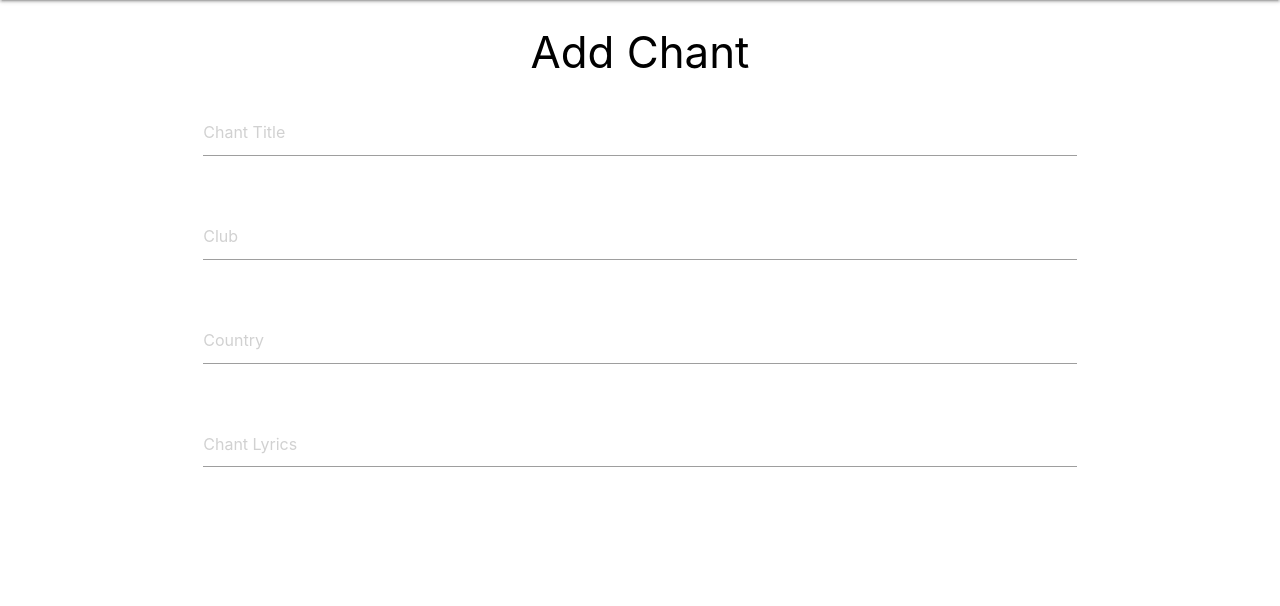
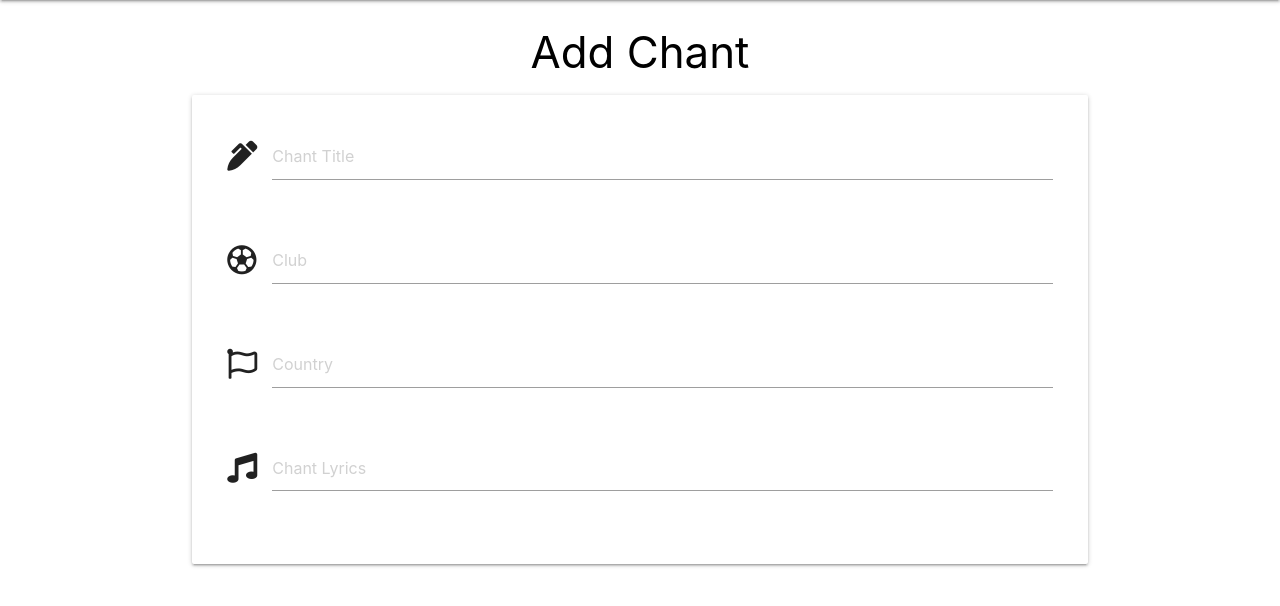
Before and after one commit to RoyoftheRavers/football_game_of_chants, a Flask app: page /add_chant in a window 1280 px wide. Shown: the part 64-670 px from the top of the page. Run offline with Flask 2, Linux system fonts and the light colour scheme; some libraries are stand-ins or nearby versions.

Commit message:
Form icons updated on Add Chant page

```diff
--- a/templates/add_chant.html
+++ b/templates/add_chant.html
@@ -3,28 +3,32 @@
 
     <h3 class="black-text darken-4 center-align">Add Chant</h3>
 
-    <div class="row">
+    <div class="row card-panel">
         <form class="col s12">
             <div class="row">
                 <div class="input-field col s12">
-                <input placeholder="Chant Title" id="chant_title" name="chant_title" minlength="5" maxlength="50" type="text" class="validate" required>
-                <label for="chant_title"></label>
+                    <i class="fas fa-pen-alt prefix"></i>
+                    <input placeholder="Chant Title" id="chant_title" name="chant_title" minlength="5" maxlength="50" type="text" class="validate" required>
+                    <label for="chant_title"></label>
                 </div>
             </div>
             <div class="row">
                 <div class="input-field col s12">
+                    <i class="far fa-futbol prefix"></i>
                     <input placeholder="Club" id="club_name" name="club_name" minlength="5" maxlength="50" type="text" class="validate" required>
                     <label for="club_name"></label>
                 </div>
             </div>
             <div class="row">
                 <div class="input-field col s12">
+                    <i class="far fa-flag prefix"></i>
                     <input placeholder="Country" id="country" name="country" minlength="5" maxlength="50" type="text" class="validate" required>
                     <label for="country"></label>
                 </div>
             </div>
             <div class="row">
                 <div class="input-field col s12">
+                    <i class="fas fa-music prefix"></i>
                     <textarea placeholder="Chant Lyrics" id="chant_lyrics" name="chant_lyrics"
                     minlength="20" maxlength="500" type="text" class="materialize-textarea validate"></textarea>
                     <label for="chant_lyrics"></label>
```
